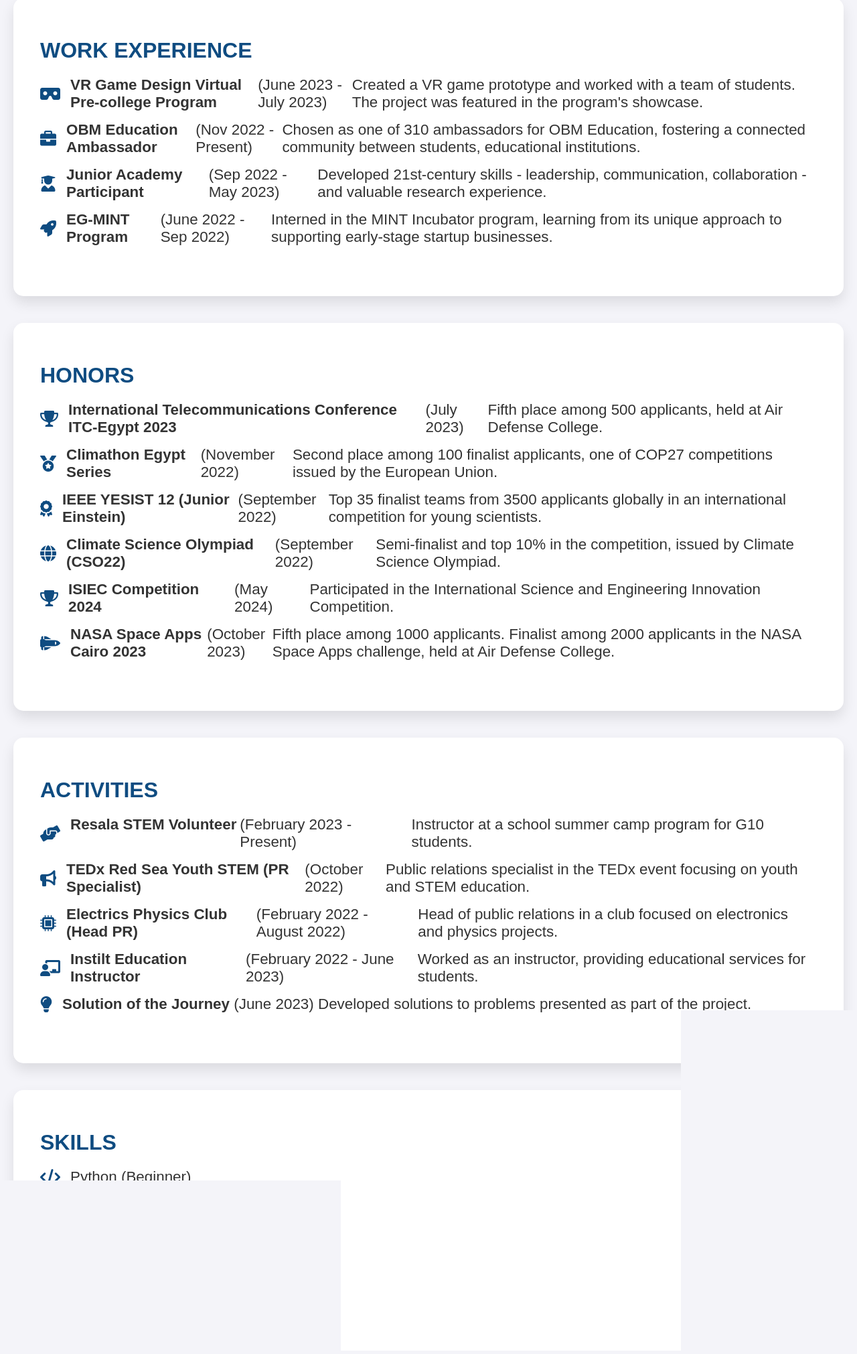
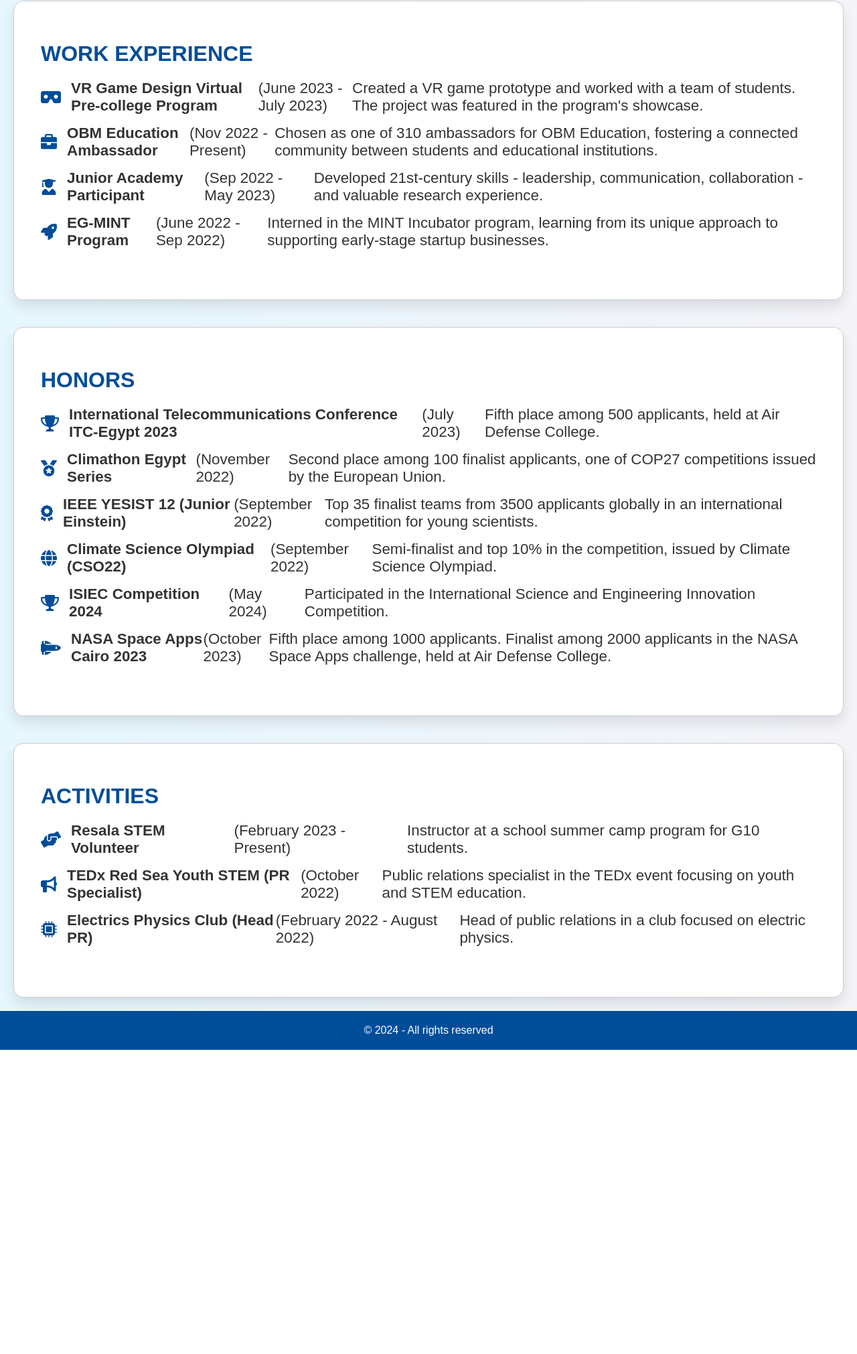
Before and after one commit to muaztamer/moaaz-cv, a plain HTML site: page index.html in a window 1280 px wide. Shown: the part 779-2800 px from the top of the page at 67% size. After the commit the page ends 2346 px from the top, so only its background shows below. Drawn offline with Linux system fonts and the light colour scheme.

Commit message:
Update index.html

```diff
--- a/index.html
+++ b/index.html
@@ -6,7 +6,6 @@
   <title>Professional CV</title>
   <link rel="stylesheet" href="https://cdnjs.cloudflare.com/ajax/libs/font-awesome/6.0.0-beta3/css/all.min.css">
   <style>
-    /* إعدادات عامة */
     * {
       margin: 0;
       padding: 0;
@@ -15,7 +14,7 @@
 
     body {
       font-family: 'Poppins', Arial, sans-serif;
-      background-color: #f4f4f9;
+      background: linear-gradient(to right, #e6f7ff, #f4f4f9);
       color: #333;
       display: flex;
       flex-direction: column;
@@ -23,49 +22,47 @@
       transition: all 0.3s ease-in-out;
     }
 
-    /* إعدادات الرأس */
     header {
-      background-color: #0f4c81;
+      background-color: #004d99;
       color: white;
       text-align: center;
-      padding: 30px 0; /* تم تقليص الارتفاع */
-      border-bottom: 5px solid #0c3a63;
+      padding: 30px 0;
+      border-bottom: 5px solid #003366;
       animation: fadeIn 2s ease-out;
     }
 
     header h1 {
-      font-size: 2.5rem; /* تم تقليص حجم الخط */
+      font-size: 2.5rem;
       margin-bottom: 10px;
     }
 
     header p {
-      font-size: 1.3rem; /* تم تقليص حجم النص */
+      font-size: 1.3rem;
       font-weight: 300;
     }
 
-    /* إعدادات الأقسام */
     section {
       padding: 40px 20px;
       margin: 20px;
       background-color: white;
       border-radius: 15px;
+      border: 1px solid #ccc;
       box-shadow: 0 10px 20px rgba(0, 0, 0, 0.1);
       animation: slideUp 1s ease-out;
     }
 
     section h2 {
       font-size: 2rem;
-      color: #0f4c81;
+      color: #004d99;
       margin-bottom: 20px;
       text-transform: uppercase;
       display: flex;
       align-items: center;
     }
 
-    /* أيقونات بجانب العناوين */
     section h2 i {
       margin-right: 10px;
-      color: #0f4c81;
+      color: #004d99;
     }
 
     ul {
@@ -85,27 +82,25 @@
       transform: translateX(10px);
     }
 
-    /* أيقونات بجانب النصوص */
     ul li i {
       margin-right: 15px;
       font-size: 1.5rem;
-      color: #0f4c81;
+      color: #004d99;
     }
 
-    /* الروابط */
     a {
-      color: #0f4c81;
+      color: #004d99;
       text-decoration: none;
       transition: color 0.3s ease;
     }
 
     a:hover {
-      color: #0c3a63;
+      color: #003366;
+      text-decoration: underline;
     }
 
-    /* الشريط السفلي */
     footer {
-      background-color: #0f4c81;
+      background-color: #004d99;
       color: white;
       text-align: center;
       padding: 20px 0;
@@ -113,7 +108,6 @@
       animation: fadeIn 2s ease-out;
     }
 
-    /* أنيميشن */
     @keyframes fadeIn {
       from {
         opacity: 0;
@@ -181,13 +175,13 @@
       <li><i class="fas fa-vr-cardboard"></i> <strong>VR Game Design Virtual Pre-college Program</strong> (June 2023 - July 2023)&nbsp;
         <p>Created a VR game prototype and worked with a team of students. The project was featured in the program's showcase.</p>
       </li>
-      <li><i class="fas fa-briefcase"></i> <strong>OBM Education Ambassador &nbsp;</strong> (Nov 2022 - Present)&nbsp;
-        <p>Chosen as one of 310 ambassadors for OBM Education, fostering a connected community between students, educational institutions.</p>
+      <li><i class="fas fa-briefcase"></i> <strong>OBM Education Ambassador</strong> (Nov 2022 - Present)&nbsp;
+        <p>Chosen as one of 310 ambassadors for OBM Education, fostering a connected community between students and educational institutions.</p>
       </li>
-      <li><i class="fas fa-user-graduate"></i> <strong>Junior Academy Participant &nbsp;</strong>  (Sep 2022 - May 2023)&nbsp;
+      <li><i class="fas fa-user-graduate"></i> <strong>Junior Academy Participant</strong>  (Sep 2022 - May 2023)&nbsp;
          <p>Developed 21st-century skills - leadership, communication, collaboration - and valuable research experience.</p>
       </li>
-      <li><i class="fas fa-rocket"></i> <strong>EG-MINT Program &nbsp;</strong> (June 2022 - Sep 2022)&nbsp;
+      <li><i class="fas fa-rocket"></i> <strong>EG-MINT Program</strong> (June 2022 - Sep 2022)&nbsp;
         <p>Interned in the MINT Incubator program, learning from its unique approach to supporting early-stage startup businesses.</p>
       </li>
     </ul>
@@ -196,61 +190,39 @@
   <section id="honors">
     <h2>Honors</h2>
     <ul>
-      <li><i class="fas fa-trophy"></i> <strong>International Telecommunications Conference ITC-Egypt 2023 &nbsp;</strong>  (July 2023)&nbsp;
+      <li><i class="fas fa-trophy"></i> <strong>International Telecommunications Conference ITC-Egypt 2023</strong>  (July 2023)&nbsp;
          <p>Fifth place among 500 applicants, held at Air Defense College.</p>
       </li>
-      <li><i class="fas fa-medal"></i> <strong>Climathon Egypt Series &nbsp;</strong>  (November 2022)&nbsp;
+      <li><i class="fas fa-medal"></i> <strong>Climathon Egypt Series</strong>  (November 2022)&nbsp;
          <p>Second place among 100 finalist applicants, one of COP27 competitions issued by the European Union.</p>
       </li>
-      <li><i class="fas fa-award"></i> <strong>IEEE YESIST 12 (Junior Einstein) &nbsp;</strong>  (September 2022)&nbsp;
+      <li><i class="fas fa-award"></i> <strong>IEEE YESIST 12 (Junior Einstein)</strong>  (September 2022)&nbsp;
          <p>Top 35 finalist teams from 3500 applicants globally in an international competition for young scientists.</p>
       </li>
-      <li><i class="fas fa-globe"></i> <strong>Climate Science Olympiad (CSO22) &nbsp;</strong>  (September 2022)&nbsp;
+      <li><i class="fas fa-globe"></i> <strong>Climate Science Olympiad (CSO22)</strong>  (September 2022)&nbsp;
          <p>Semi-finalist and top 10% in the competition, issued by Climate Science Olympiad.</p>
-     </li>
-       <li><i class="fas fa-trophy"></i> <strong>ISIEC Competition 2024 &nbsp;</strong>  (May 2024)&nbsp;
+      </li>
+       <li><i class="fas fa-trophy"></i> <strong>ISIEC Competition 2024</strong>  (May 2024)&nbsp;
         <p>Participated in the International Science and Engineering Innovation Competition.</p>
       </li>
-      <li><i class="fas fa-space-shuttle"></i> <strong>NASA Space Apps Cairo 2023 &nbsp;</strong>  (October 2023)&nbsp;
+      <li><i class="fas fa-space-shuttle"></i> <strong>NASA Space Apps Cairo 2023</strong>  (October 2023)&nbsp;
         <p>Fifth place among 1000 applicants. Finalist among 2000 applicants in the NASA Space Apps challenge, held at Air Defense College.</p>
       </li>
     </ul>
   </section>
 
-  <section id="Activities">
+  <section id="activities">
     <h2>Activities</h2>
     <ul>
-      <li><i class="fas fa-hands-helping"></i> <strong>Resala STEM Volunteer &nbsp;</strong>  (February 2023 - Present)&nbsp;
+      <li><i class="fas fa-hands-helping"></i> <strong>Resala STEM Volunteer</strong>  (February 2023 - Present)&nbsp;
         <p>Instructor at a school summer camp program for G10 students.</p>
       </li>
-      <li><i class="fas fa-bullhorn"></i> <strong>TEDx Red Sea Youth STEM (PR Specialist) &nbsp;</strong>  (October 2022)&nbsp;
+      <li><i class="fas fa-bullhorn"></i> <strong>TEDx Red Sea Youth STEM (PR Specialist)</strong>  (October 2022)&nbsp;
         <p>Public relations specialist in the TEDx event focusing on youth and STEM education.</p>
       </li>
-      <li><i class="fas fa-microchip"></i> <strong>Electrics Physics Club (Head PR) &nbsp;</strong>  (February 2022 - August 2022)&nbsp;
-        <p>Head of public relations in a club focused on electronics and physics projects.</p>
+      <li><i class="fas fa-microchip"></i> <strong>Electrics Physics Club (Head PR)</strong>  (February 2022 - August 2022)&nbsp;
+        <p>Head of public relations in a club focused on electric physics.</p>
       </li>
-      <li><i class="fas fa-chalkboard-teacher"></i> <strong>Instilt Education Instructor &nbsp;</strong>  (February 2022 - June 2023)&nbsp;
-        <p>Worked as an instructor, providing educational services for students.</p>
-      </li>
-      <li><i class="fas fa-lightbulb"></i> <strong>Solution of the Journey&nbsp;</strong>  (June 2023)&nbsp;
-        <p>Developed solutions to problems presented as part of the project.</p>
-      </li>
-    </ul>
-  </section>
-
-
-
-
-  <section id="skills">
-    <h2>Skills</h2>
-    <ul>
-      <li><i class="fas fa-code"></i> Python (Beginner)</li>
-      <li><i class="fas fa-laptop-code"></i> C, C++, HTML/CSS (Beginner)</li>
-      <li><i class="fas fa-microchip"></i> Advanced in Arduino C</li>
-      <li><i class="fas fa-users"></i> Leadership, Teamwork, Communication</li>
-      <li><i class="fas fa-tasks"></i> Time Management, Project Management</li>
-      <li><i class="fas fa-comments"></i> Public Speaking, Decision Making</li>
-      <li><i class="fas fa-brain"></i> Problem Solving, Critical Thinking</li>
     </ul>
   </section>
   <footer>
```
